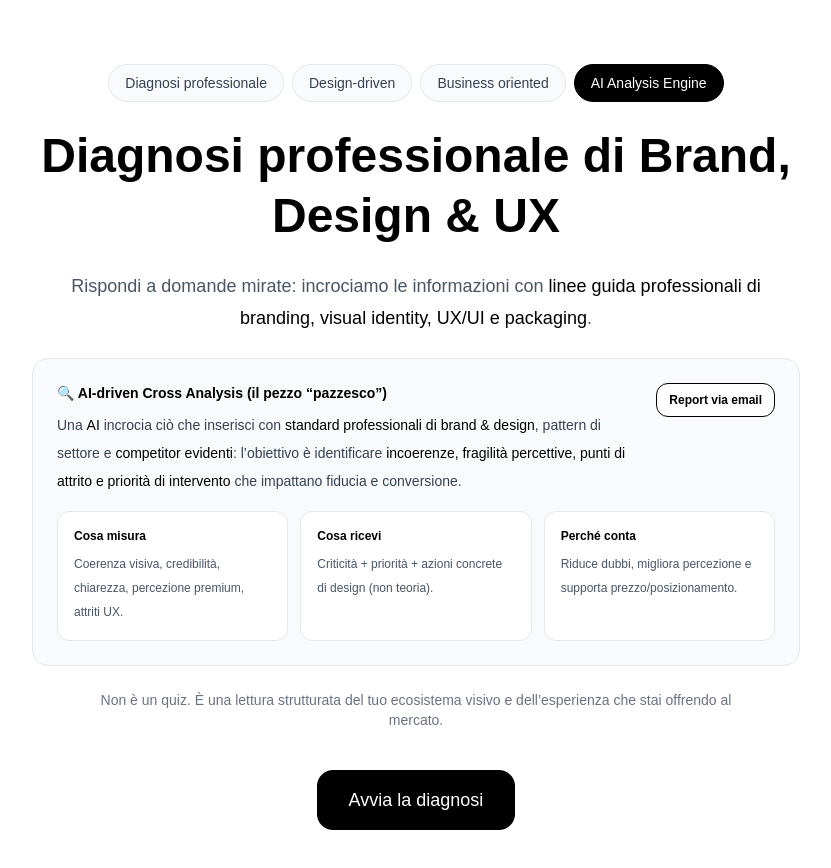
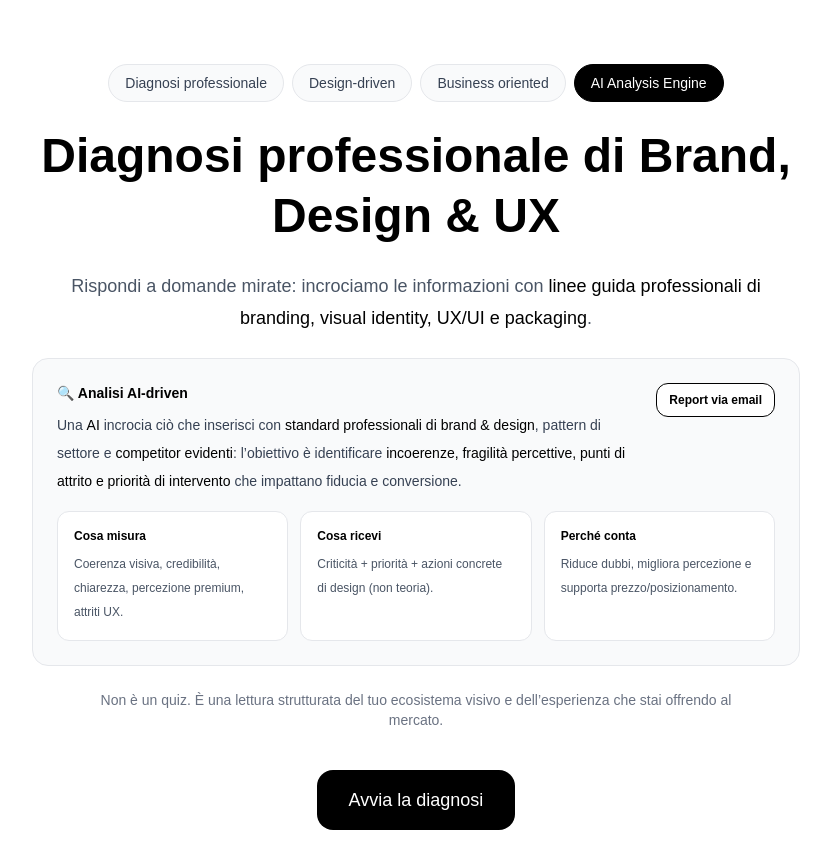
Before and after one commit to IAMStudioTO/BOS, a Next.js app in the folder apps/web/: page / in a window 1280 px wide. Shown: the top 868 px of the page, without its empty margins (224-1055 px from the left). Built offline with nearby package versions, Linux system fonts and the light colour scheme.

Commit message:
feat(web): emphasize AI cross-analysis on landing

```diff
--- a/apps/web/app/page.tsx
+++ b/apps/web/app/page.tsx
@@ -36,7 +36,7 @@ export default function HomePage() {
           <div className="flex items-start justify-between gap-4">
             <div>
               <p className="text-sm font-semibold text-black">
-                🔍 AI-driven Cross Analysis (il pezzo “pazzesco”)
+                🔍 Analisi AI-driven
               </p>
               <p className="text-sm text-gray-700 mt-2 leading-7">
                 Una <span className="font-medium text-black">AI</span> incrocia ciò che inserisci con{" "}
```
